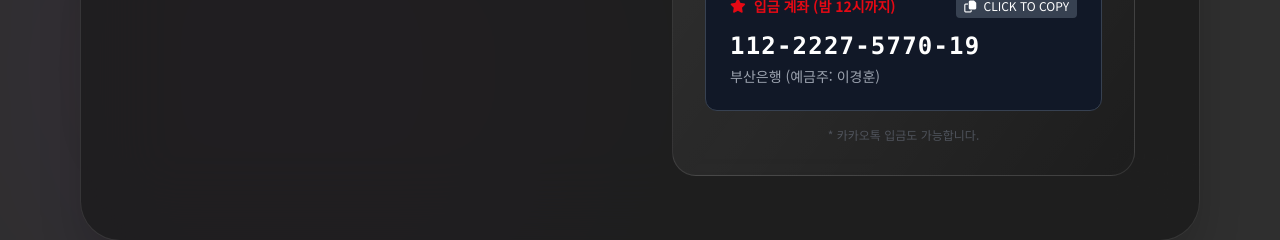
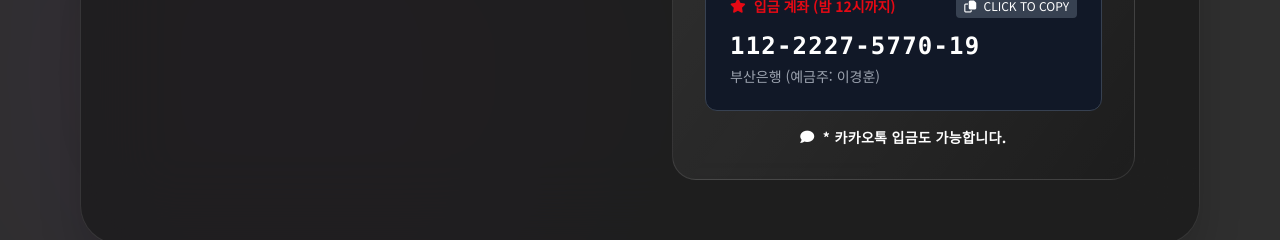
Before and after one commit to parkys1004/KYUL-SOCIAL, a React (Vite) app: page / in a window 1280 px wide. Shown: the part 2200-2440 px from the top of the page. Built offline with nearby package versions, Linux system fonts and the light colour scheme.

Commit message:
feat: Enhance bank transfer instruction visibility
Adds an icon and increases the font size and weight for the "KakaoTalk transfer also available" message to improve its visibility and user attention.

```diff
--- a/components/Schedule.tsx
+++ b/components/Schedule.tsx
@@ -109,7 +109,9 @@ const Schedule: React.FC<ScheduleProps> = ({ onCopy }) => {
                     <p className="text-sm text-gray-400">부산은행 (예금주: 이경훈)</p>
                   </div>
                 </div>
-                <p className="text-xs text-gray-500 mt-4 text-center opacity-60">* 카카오톡 입금도 가능합니다.</p>
+                <p className="text-sm text-white font-bold mt-4 text-center tracking-wide flex items-center justify-center gap-2">
+                  <i className="fas fa-comment"></i> * 카카오톡 입금도 가능합니다.
+                </p>
               </div>
             </div>
 
```
